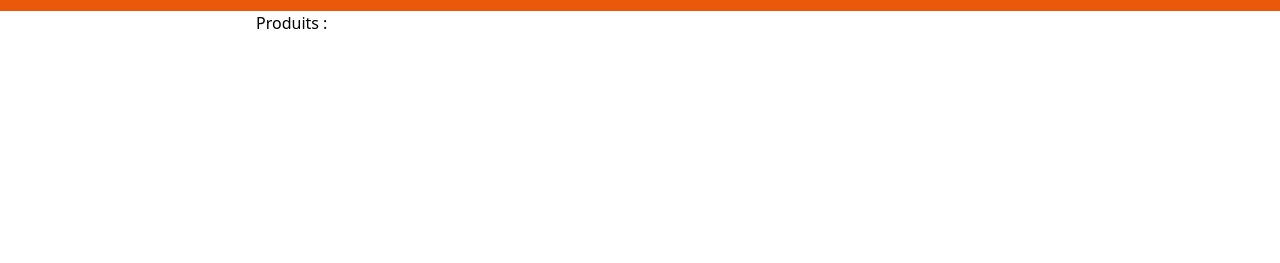
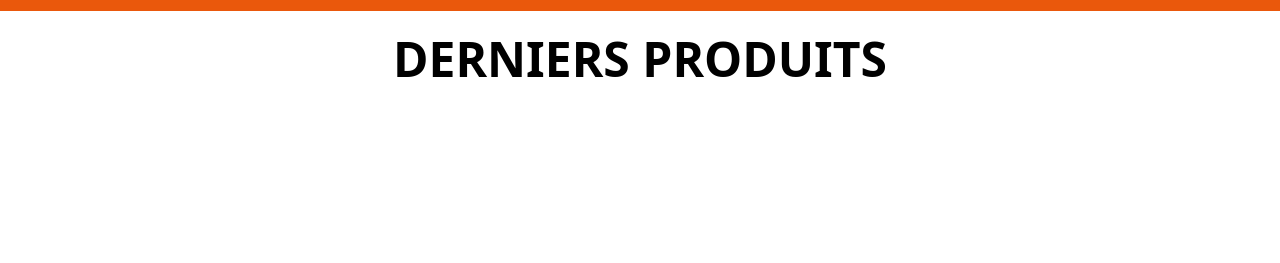
Before and after one commit to ClementBartholome/ecommerce-store, a PHP site: page / in a window 1280 px wide. Shown: the part 537-800 px from the top of the page. Run offline with PHP 8.4, Linux system fonts and the light colour scheme; data that the repository does not hold is empty; some libraries are stand-ins or nearby versions.

Commit message:
add products + slider + style

```diff
--- a/views/home.php
+++ b/views/home.php
@@ -12,7 +12,7 @@
                 </div>
                 <div class="content">
                     <span class="text-xl text-white">jusqu'à -50%</span>
-                    <h3 class="uppercase text-white text-3xl mt-8">derniers smartphones</h3>
+                    <h3 class="uppercase text-white text-3xl mt-8">smartphones</h3>
                     <a class="w-full bg-sky-600 mt-4 rounded-lg py-2 px-4 text-2xl capitalize text-center cursor-pointer text-white inline-block" href="shop.php" class="btn">découvrir</a>
                 </div>
             </div>
@@ -23,7 +23,7 @@
                 </div>
                 <div class="content">
                     <span class="text-xl text-white">jusqu'à -50%</span>
-                    <h3 class="uppercase text-white text-3xl mt-8">dernières montres</h3>
+                    <h3 class="uppercase text-white text-3xl mt-8">montres</h3>
                     <a class="w-full bg-sky-600 mt-4 rounded-lg py-2 px-4 text-2xl capitalize text-center cursor-pointer text-white inline-block" href="shop.php" class="btn">découvrir</a>
                 </div>
             </div>
@@ -34,7 +34,7 @@
                 </div>
                 <div class="content">
                     <span class="text-xl text-white">jusqu'à -50%</span>
-                    <h3 class="uppercase text-white text-3xl mt-8">derniers casques</h3>
+                    <h3 class="uppercase text-white text-3xl mt-8">casques</h3>
                     <a class="w-full bg-sky-600 mt-4 rounded-lg py-2 px-4 text-2xl capitalize text-center cursor-pointer text-white inline-block" href="shop.php" class="btn">découvrir</a>
                 </div>
             </div>
@@ -48,18 +48,27 @@
     </div>
 
     <section class="m-auto max-w-3xl">
-        <h2>Produits :</h2>
+        <h2 class="text-5xl mb-8 uppercase text-center mt-6 font-semibold">Derniers Produits</h2>
+
+        <div class="swiper products-slider">
+
+        <div class="swiper-wrapper">
+
             <?php foreach ($products as $product) : ?>
-                <div>
-                    <a href="index.php?page=product&id=<?= $product['id'] ?>">
-                        <img src=./uploaded_images/<?= $product['image_1'] ?> alt="<?= $product['name'] ?>">
-                        <img src=./uploaded_images/<?= $product['image_2'] ?> alt="<?= $product['name'] ?>">
-                        <img src=./uploaded_images/<?= $product['image_3'] ?> alt="<?= $product['name'] ?>">
+                <div class="swiper-slide slide p-4 rounded-lg border-black border-2 bg-white shadow mb-16 max-h-60 ">
+                    <a class="flex flex-col items-center gap-2 text-center" href="index.php?page=product&id=<?= $product['id'] ?>">
+                        <img class="max-h-28" src=./uploaded_images/<?= $product['image_1'] ?> alt="<?= $product['name'] ?>">
                         <h3><?= $product['name'] ?></h4>
                         <p><?= number_format($product['price'], 2, ',', ' ') ?> €</p>
+                        <button>Ajouter au panier</button>
                     </a>
                 </div>
             <?php endforeach; ?>
+
+        </div>
+
+        <div class="swiper-pagination"></div>
+        </div>
     </section>
 </main>
 
```
